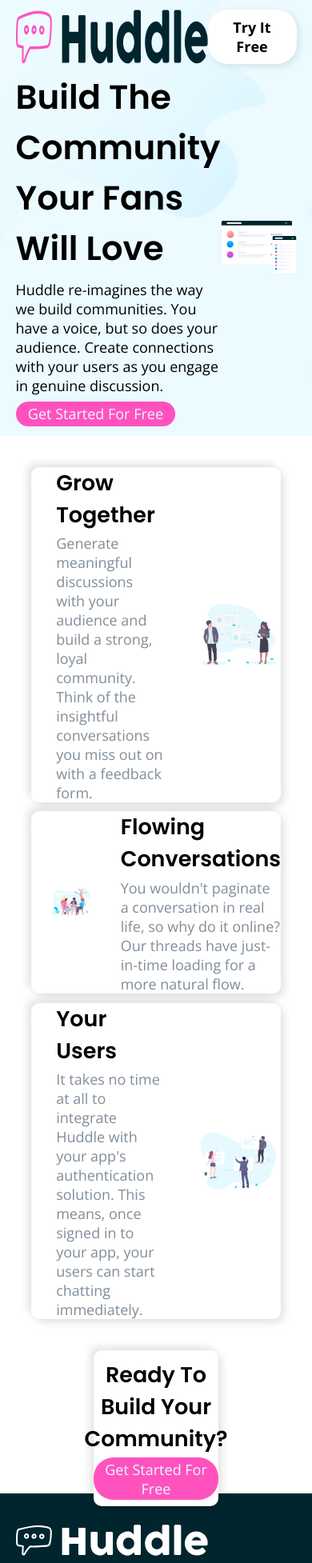
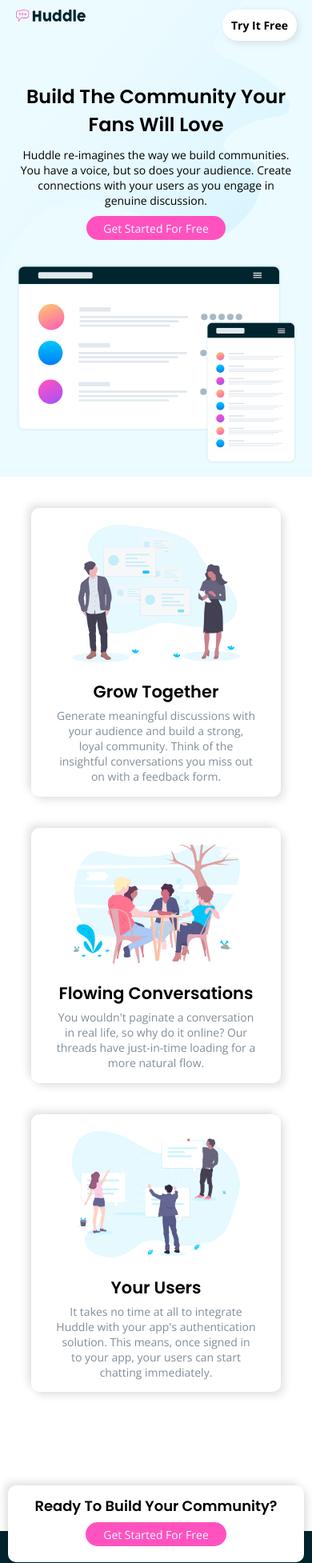
Before and after one commit to rarysson/Huddle-Landing-Page, a plain HTML site: page index.html in a window 390 px wide. Shown: the top 1954 px of the page at 80% size. Drawn offline with nearby package versions, Linux system fonts and the light colour scheme.

Commit message:
Add responsive layout

```diff
--- a/index.html
+++ b/index.html
@@ -16,7 +16,9 @@
 <body>
   <section class="section-header">
     <nav>
-      <img src="./images/logo.svg" class="logo" alt="logo">
+      <div class="logo">
+        <img src="./images/logo.svg" class="logo" alt="logo">
+      </div>
       <button>Try It Free</button>
     </nav>
 
--- a/style.css
+++ b/style.css
@@ -211,3 +211,95 @@
 	font-size: 12px;
 }
 /* Footer configuration */
+
+
+
+@media (max-width: 1000px) {
+	.logo {
+		width: 50%;
+		height: auto;
+	}
+
+	body {
+		font-size: 14px;
+	}
+
+	.info-header h1 {
+		font-size: calc(22px + 0.5vw);
+	}
+
+	.card:last-child h2 {
+		font-size: calc(16px + 0.5vw);
+	}
+
+	.logo-footer {
+		width: 40%;
+		height: auto;
+	}
+}
+
+@media (max-width: 700px) {
+	.about-header {
+		margin-top: 15%;
+		flex-direction: column;
+	}
+
+	.info-header {
+		text-align: center;
+		margin-bottom: 30px;
+	}
+
+	.card,
+	.card:nth-child(2) {
+		flex-direction: column-reverse;
+		justify-content: center;
+		align-items: center;
+		text-align: center;
+		margin-bottom: 10%;
+	}
+
+	.card-info {
+		padding: 0 10% 5%;
+	}
+
+	.decoration-card {
+		justify-content: center;
+	}
+
+	.decoration-card img {
+		padding: 5% 0;
+		width: 70%;
+	}
+
+	.card:last-child  {
+		width: 95%;
+		padding-bottom: 5%;
+		top: 20vw;
+	}
+
+	footer {
+		padding-top: 20%;
+	}
+
+	footer li {
+		margin-bottom: 15px;
+	}
+
+	.info-footer {
+		flex-direction: column;
+	}
+
+	.contacts {
+		width: 100%;
+		margin-bottom: 10%;
+	}
+
+	.social {
+		justify-content: center;
+	}
+
+	.copyright {
+		text-align: center;
+		margin: 5% 0 10%;
+	}
+}
```
Also changed, not shown: design/desktop-design.jpg (deleted), design/mobile-design.jpg (deleted), images/desktop-preview.jpg (renamed from design/desktop-preview.jpg), 2 other files.
